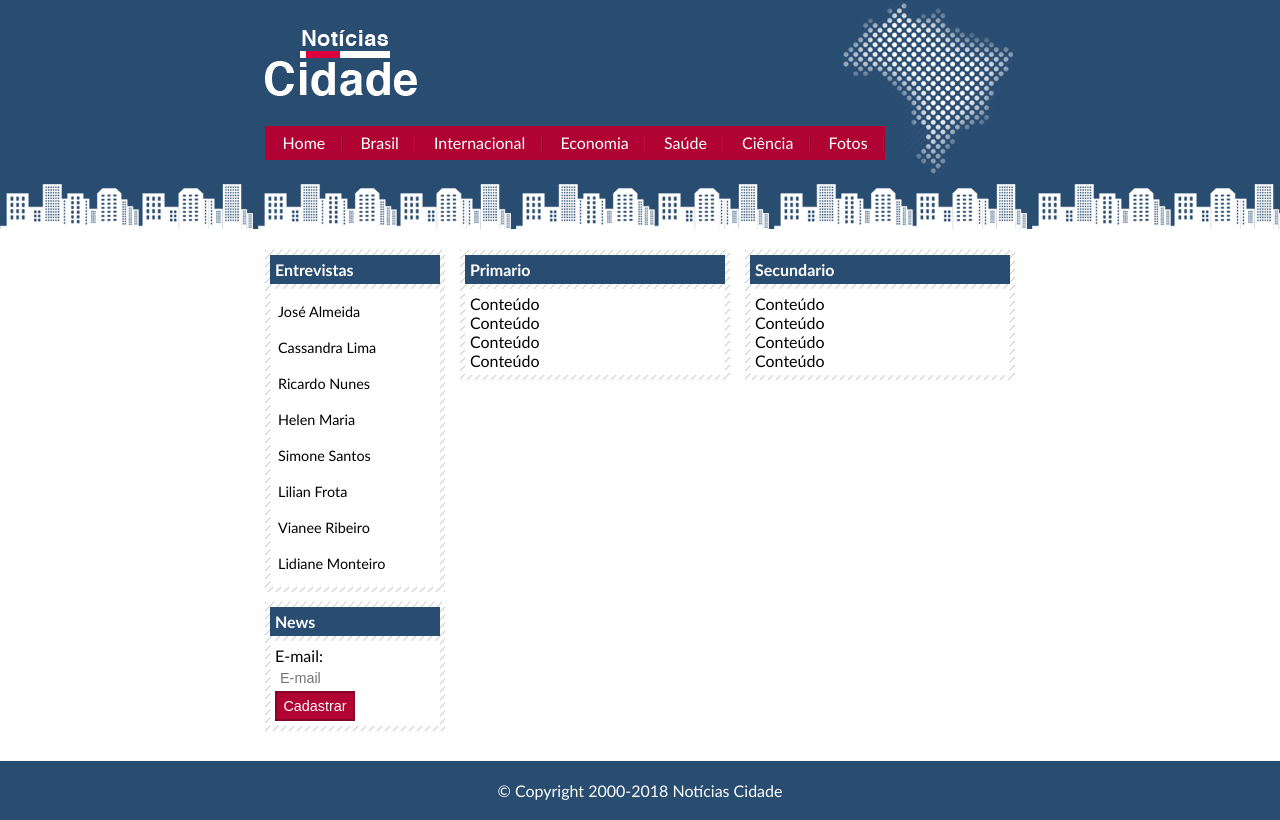
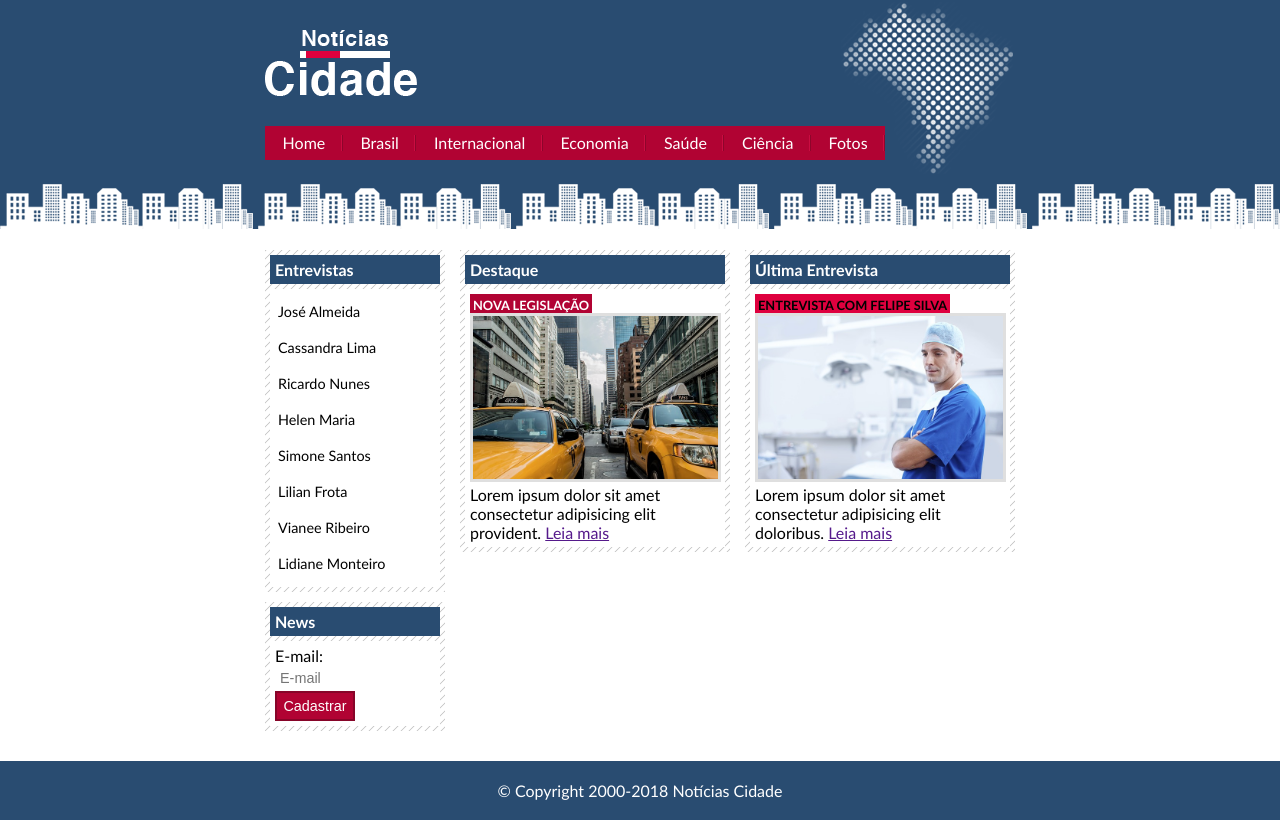
Before and after one commit to EltonFrota/TreinamentoHTML5-CSS3, a plain HTML site: page Noticias-Cidade/index.html in a window 1280 px wide. Drawn offline with Linux system fonts and the light colour scheme.

Commit message:
commit criação das caixas

```diff
--- a/Noticias-Cidade/css/estilo.css
+++ b/Noticias-Cidade/css/estilo.css
@@ -119,11 +119,18 @@ h2 {
 	background: #294c71;
 	color: #fff;
 }
+
 .caixa-conteudo {
 	background: #fff;
 	padding: 5px;
 	margin-top: 5px;
 }
+/*Formatando a Imagem*/
+img.imagem-principal {
+	width: 98%;
+	border: 3px solid #dfdfdf;
+}
+
 /*Menus laterais*/
 #lateral ul a {
 	padding: 3px;
@@ -140,6 +147,7 @@ h2 {
 	padding-left: 20px;
 	color: #a1a1a1;
 }
+
 /*Formatando formulário*/
 label {
 	display: block;
@@ -161,6 +169,22 @@ input.botao {
 	border: 2px solid #870529;
 }
 
+/*Formatando os Cabeçalhos*/
+h3 {
+	text-transform: uppercase;
+	display: inline;
+	font-size: 0.8em;
+	padding: 3px;
+}
+.destaque h3 { /*Para evitar colocar mais class do que o necessário, economia de cód.*/
+	background: #b10333;
+	color: #fff;
+}
+.entrevista h3 { /*Para evitar colocar mais class do que o necessário, economia de cód.*/
+	background: #de003e;
+	color: #000;
+}
+
 /*Rodape*/
 #conteinar-rodape{
 	background: #294c71;
--- a/Noticias-Cidade/index.html
+++ b/Noticias-Cidade/index.html
@@ -40,27 +40,31 @@
 				<!--Inicio Primario-->
 				<div id="primario">
 
-				<div class="caixa">
-						<h2>Primario</h2>
-						<div class="caixa-conteudo">
-							Conteúdo <br>
-							Conteúdo <br>
-							Conteúdo <br>
-							Conteúdo <br>
-						</div>
+					<div class="caixa destaque">
+							<h2>Destaque</h2>
+							<div class="caixa-conteudo">
+								<h3>Nova Legislação</h3>
+								<img class="imagem-principal" src="imagens/taxi.jpg" width="100%"><!--Obs; o certo é ter duas imagens uma pq e outra grande-->
+								<p>Lorem ipsum dolor sit amet consectetur adipisicing elit provident.
+									<a href="">Leia mais</a>
+								</p>
+
+							</div>
 					</div>
 				</div>	<!--Fim Secundario-->
 
 				<!--Inicio Secundario-->
 				<div id="secundario">
 
-					<div class="caixa">
-						<h2>Secundario</h2>
+					<div class="caixa entrevista">
+						<h2>Última Entrevista</h2>
 						<div class="caixa-conteudo">
-							Conteúdo <br>
-							Conteúdo <br>
-							Conteúdo <br>
-							Conteúdo <br>
+							<h3>entrevista com felipe silva</h3>
+							<img class="imagem-principal" src="imagens/doutor.jpg" width="100%"><!--Obs; o certo é ter duas imagens uma pq e outra grande-->
+							<p>Lorem ipsum dolor sit amet consectetur adipisicing elit doloribus.
+								<a href="">Leia mais</a>
+							</p>
+
 						</div>
 					</div>
 				</div>	<!--Fim Secundario-->
```
